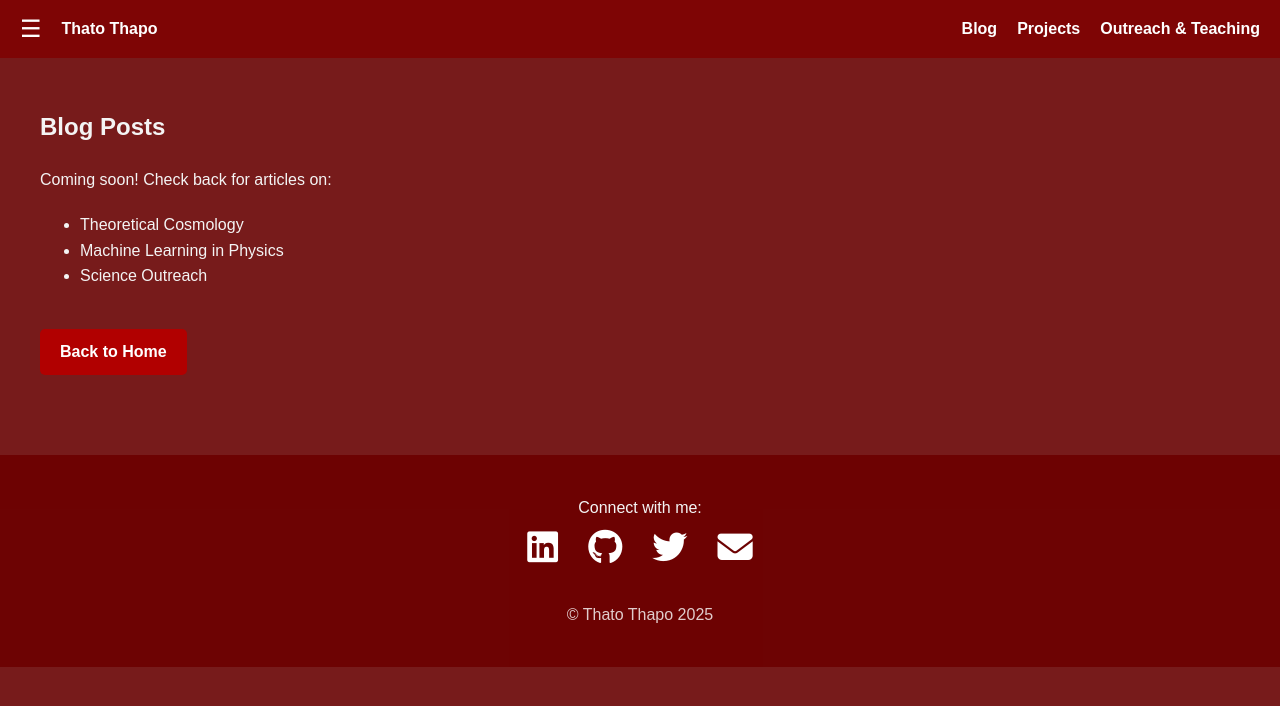
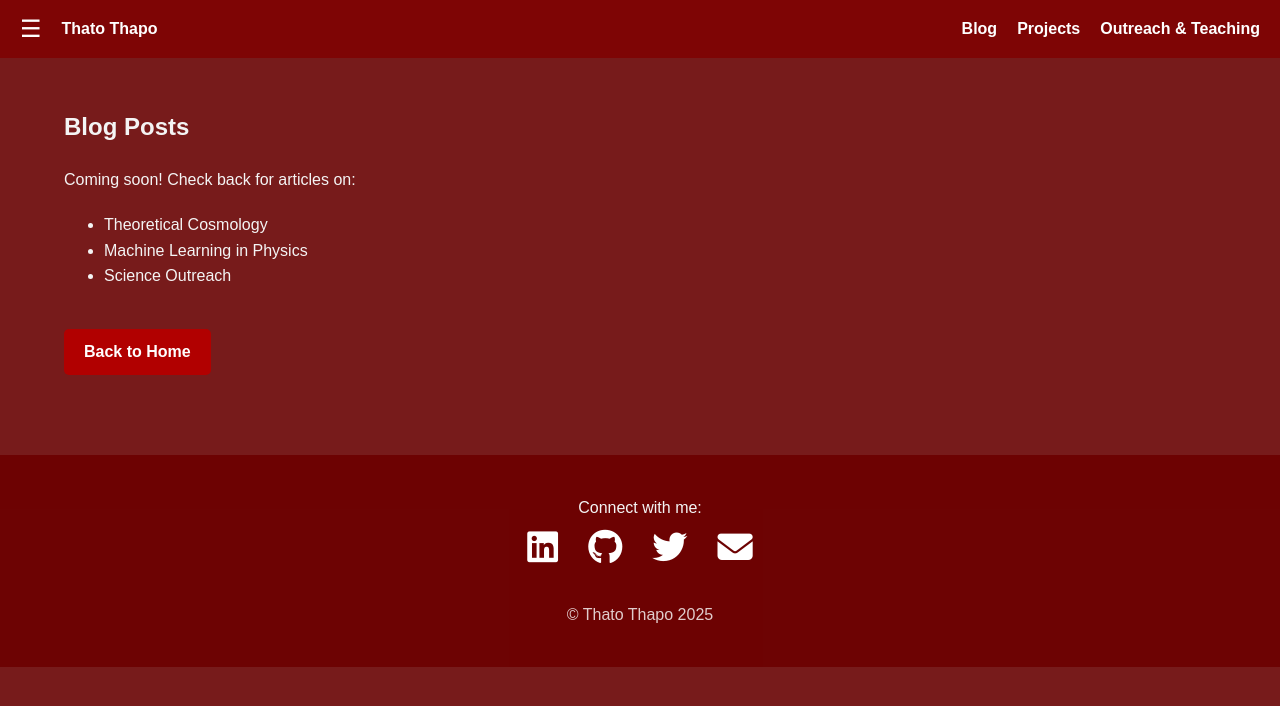
Before and after one commit to thatothapo/thatothapo.github.io, a Jekyll site: the page built from blog.md, in a window 1280 px wide. Shown: the top 706 px of the page. Built offline with Jekyll 4.4.1, drawn with Linux system fonts in a browser that asks for light colours.

Commit message:
padding update

```diff
--- a/assets/css/_styles.scss
+++ b/assets/css/_styles.scss
@@ -157,7 +157,7 @@ body::before {
 .main-content {
     max-width: 1200px;
     margin: 50px auto;
-    padding: 0 2rem;
+    padding: 0 4rem;
     position: relative; /* Ensure it stays above the overlay */
     z-index: 1;
 }
@@ -165,7 +165,7 @@ body::before {
 .profile-section {
     display: flex;
     align-items: flex-start; /* Align items to the top */
-    gap: 2rem;
+    gap: 1rem; /* Added gap between image and text */
     margin-bottom: 3rem; /* Space below the profile section */
 }
 
```
